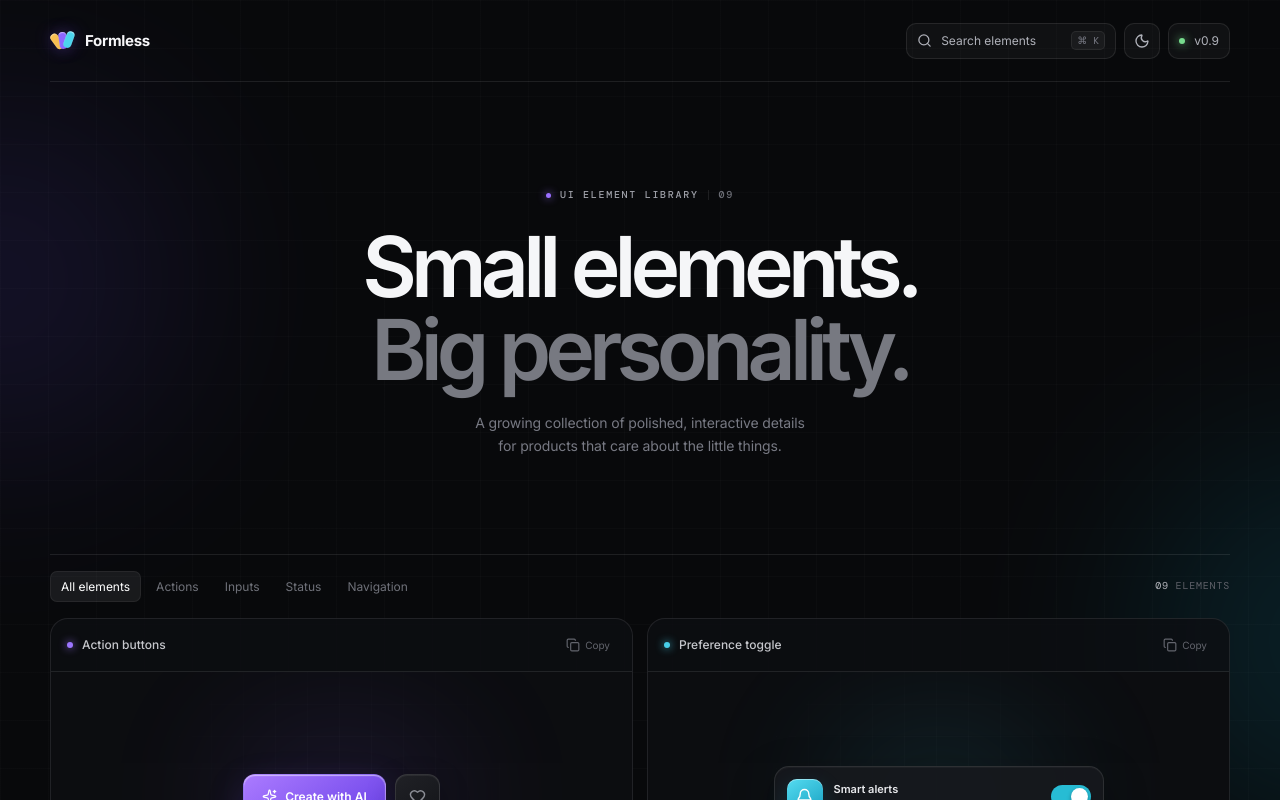
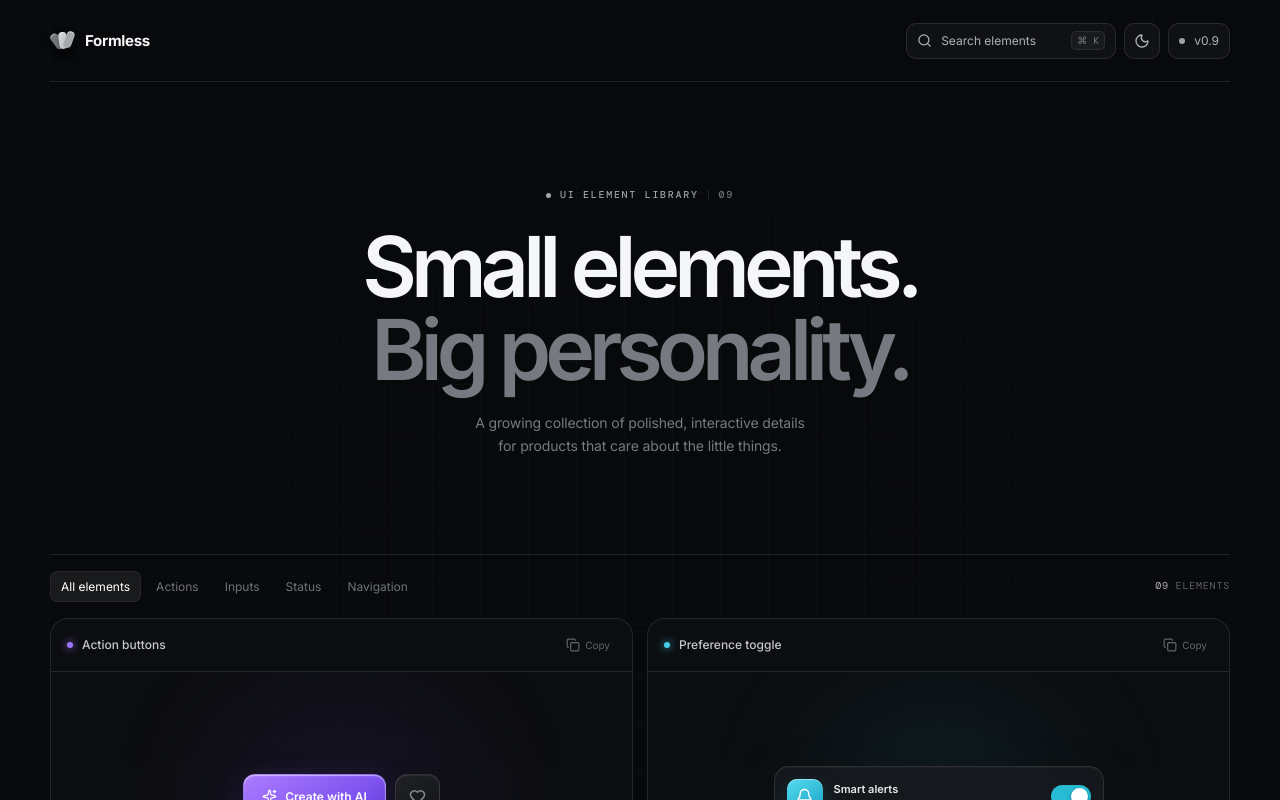
Before and after one commit to JimmyWuReal/ui-kit, a React (Vite) app: page / in a window 1280 px wide. Shown: the top 800 px of the page. Built offline with nearby package versions, Linux system fonts and the light colour scheme.

Commit message:
Polish component interactions

```diff
--- a/src/main.jsx
+++ b/src/main.jsx
@@ -176,13 +176,19 @@ function SegmentedControl() {
 }
 
 function ToastMessage() {
-  const [visible, setVisible] = useState(true)
-  if (!visible) return <button className="restore-toast" onClick={() => setVisible(true)}>Show toast</button>
+  const [state, setState] = useState('visible')
+
+  function dismiss() {
+    setState('leaving')
+    window.setTimeout(() => setState('hidden'), 220)
+  }
+
+  if (state === 'hidden') return <button className="restore-toast" onClick={() => setState('visible')}>Show toast</button>
   return (
-    <div className="toast-demo">
+    <div className={`toast-demo ${state === 'leaving' ? 'leaving' : ''}`}>
       <div className="success-icon"><Check size={15} /></div>
       <div><strong>Changes saved</strong><span>Your workspace is up to date.</span></div>
-      <button onClick={() => setVisible(false)} aria-label="Dismiss"><X size={15} /></button>
+      <button onClick={dismiss} aria-label="Dismiss"><X size={15} /></button>
     </div>
   )
 }
@@ -298,7 +304,7 @@ function App() {
             </div>
             <div className="count"><span>{String(filtered.length).padStart(2, '0')}</span> elements</div>
           </div>
-          <div className="gallery">
+          <div className="gallery" key={category}>
             {filtered.map((item) => <div id={item.id} key={item.id} className={item.wide ? 'wide-slot' : ''}><ElementCard item={item}><Preview id={item.id} /></ElementCard></div>)}
           </div>
           {filtered.length === 0 && <div className="empty">No elements in this collection yet.</div>}
--- a/src/styles.css
+++ b/src/styles.css
@@ -6,8 +6,12 @@
   color: #f5f6f8;
   background: #08090b;
   font-synthesis: none;
-  --border: rgba(255,255,255,.09);
+  --border: rgba(255,255,255,.10);
   --muted: #898b94;
+  --surface: #151619;
+  --surface-raised: #202125;
+  --ease-out: cubic-bezier(.22, 1, .36, 1);
+  --ease-spring: cubic-bezier(.16, 1, .3, 1);
 }
 
 * { box-sizing: border-box; }
@@ -24,28 +28,26 @@ button { color: inherit; }
 }
 .app::before { content: ''; position: absolute; inset: 0; pointer-events: none; background: radial-gradient(circle at 50% 20%, transparent 0, rgba(8,9,11,.1) 30%, #08090b 75%); }
 .shell { width: min(1180px, calc(100% - 48px)); margin-inline: auto; position: relative; z-index: 1; }
-.ambient { position: absolute; border-radius: 50%; filter: blur(100px); opacity: .12; pointer-events: none; }
-.ambient.one { width: 360px; height: 360px; top: 100px; left: -180px; background: #7152ff; }
-.ambient.two { width: 380px; height: 380px; top: 450px; right: -240px; background: #16c5ee; }
+.ambient { display: none; }
 
 .topbar { height: 82px; display: flex; align-items: center; justify-content: space-between; border-bottom: 1px solid var(--border); }
 .brand { color: #f6f6f8; display: flex; align-items: center; gap: 10px; font-weight: 650; font-size: 15px; text-decoration: none; letter-spacing: -.02em; }
 .brand-mark { width: 25px; height: 25px; position: relative; display: grid; place-items: center; transform: rotate(-8deg); }
-.brand-mark span { position: absolute; width: 8px; height: 17px; border-radius: 9px; background: #8e67ff; box-shadow: inset 0 1px 1px rgba(255,255,255,.5), 0 0 18px rgba(142,103,255,.3); }
-.brand-mark span:nth-child(1) { transform: translateX(-6px) rotate(-28deg); background: #ffc846; }
-.brand-mark span:nth-child(3) { transform: translateX(6px) rotate(28deg); background: #4bd4ed; }
+.brand-mark span { position: absolute; width: 8px; height: 17px; border-radius: 9px; background: #d7d8dc; box-shadow: inset 0 1px 1px rgba(255,255,255,.45), 0 4px 10px rgba(0,0,0,.24); }
+.brand-mark span:nth-child(1) { transform: translateX(-6px) rotate(-28deg); background: #777981; }
+.brand-mark span:nth-child(3) { transform: translateX(6px) rotate(28deg); background: #a6a8ae; }
 .top-actions { display: flex; align-items: center; gap: 8px; }
-.search-trigger, .icon-button, .github-button { height: 36px; border: 1px solid var(--border); background: rgba(255,255,255,.035); border-radius: 10px; color: #afb1b9; display: flex; align-items: center; gap: 9px; padding: 0 10px; text-decoration: none; font-size: 12px; cursor: pointer; transition: .2s ease; }
+.search-trigger, .icon-button, .github-button { height: 36px; border: 1px solid var(--border); background: rgba(255,255,255,.035); border-radius: 10px; color: #afb1b9; display: flex; align-items: center; gap: 9px; padding: 0 10px; text-decoration: none; font-size: 12px; cursor: pointer; transition: color .3s var(--ease-out), border-color .3s var(--ease-out), background .3s var(--ease-out), transform .3s var(--ease-spring); }
 .search-trigger { width: 210px; }
 .search-trigger:hover, .icon-button:hover, .github-button:hover { border-color: rgba(255,255,255,.18); background: rgba(255,255,255,.06); color: white; }
 kbd { font-family: 'DM Mono', monospace; font-size: 10px; color: #777983; background: rgba(255,255,255,.045); border: 1px solid rgba(255,255,255,.07); border-radius: 5px; padding: 2px 5px; }
 .search-trigger kbd { margin-left: auto; }
 .icon-button { width: 36px; justify-content: center; padding: 0; }
-.status-dot { width: 6px; height: 6px; border-radius: 50%; background: #76dc8d; box-shadow: 0 0 10px #76dc8d; }
+.status-dot { width: 6px; height: 6px; border-radius: 50%; background: #a1a3aa; }
 
 .intro { padding: 108px 0 96px; text-align: center; }
 .eyebrow { color: #9d9fa7; font: 500 10px/1 'DM Mono', monospace; letter-spacing: .17em; display: flex; align-items: center; justify-content: center; gap: 9px; }
-.eyebrow > span { width: 5px; height: 5px; background: #9b70ff; border-radius: 50%; box-shadow: 0 0 9px #9b70ff; }
+.eyebrow > span { width: 5px; height: 5px; background: #a6a8ae; border-radius: 50%; }
 .eyebrow em { color: #6d6f77; font-style: normal; border-left: 1px solid var(--border); padding-left: 10px; }
 .intro h1 { margin: 25px 0 20px; font-size: clamp(48px, 7vw, 84px); line-height: .99; letter-spacing: -.07em; font-weight: 600; }
 .intro h1 span { color: #777981; }
```
